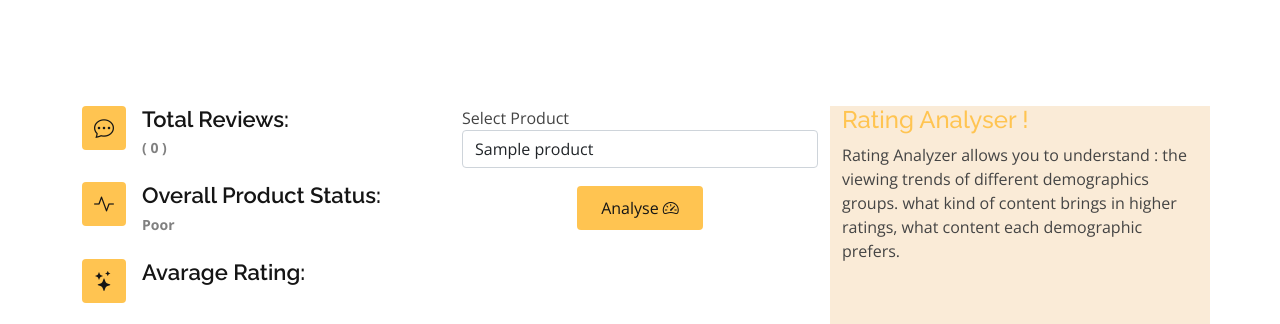
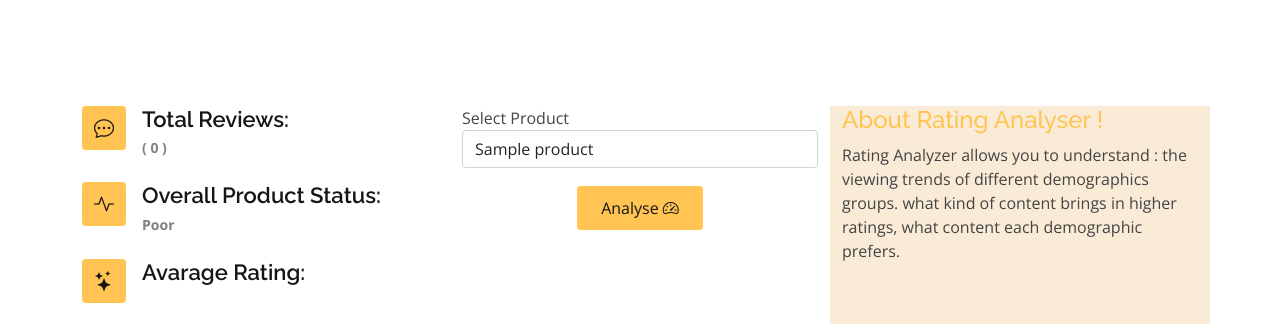
Before and after one commit to navingohite/Sentiment-Analysis-for-Product-Rating, a Django app: page / in a window 1280 px wide. Shown: the part 128-452 px from the top of the page. Run offline with Django 3.2, Linux system fonts and the light colour scheme; tables that the repository leaves empty hold one stand-in row (values such as "Sample post"); some libraries are stand-ins or nearby versions.

Commit message:
final project

```diff
--- a/products/templates/index.html
+++ b/products/templates/index.html
@@ -118,9 +118,9 @@
           </div>
 
         </div>
-        <div style="background-color: antiquewhite;" class="col-lg-4 col-md-6 d-flex align-items-stretch mt-4 mt-lg-0 aos-init aos-animate" data-aos="zoom-in" data-aos-delay="300">
+        <div style="background-color: antiquewhite; " class="col-lg-4 col-md-6 d-flex align-items-stretch mt-4 mt-lg-0 aos-init aos-animate" data-aos="zoom-in" data-aos-delay="300">
           <div class="icon-box">
-            <h4><a href="">Rating Analyser !</a></h4>
+            <h4><a href="">About Rating Analyser !</a></h4>
             <p>Rating Analyzer allows you to understand : the viewing trends of different demographics groups. what kind of content brings in higher ratings, what content each demographic prefers.</p>
           </div>
         </div>
```
